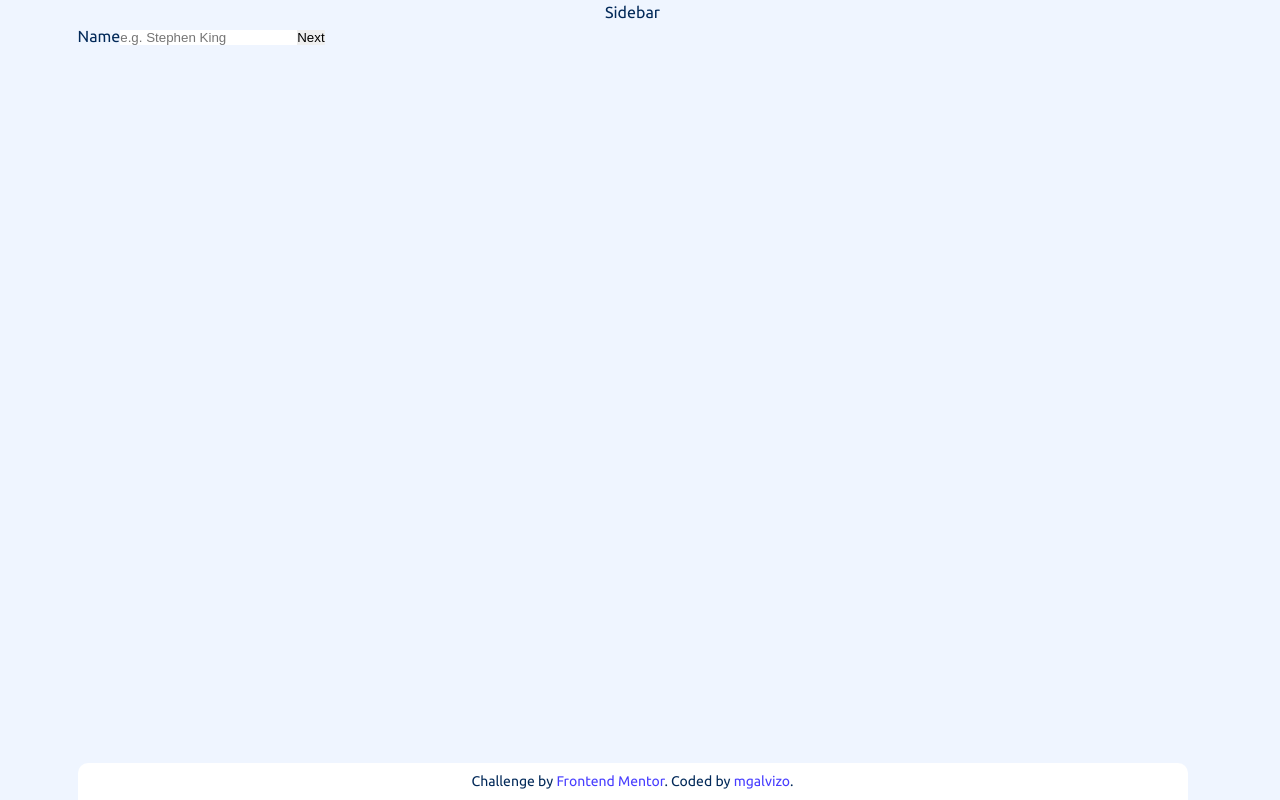
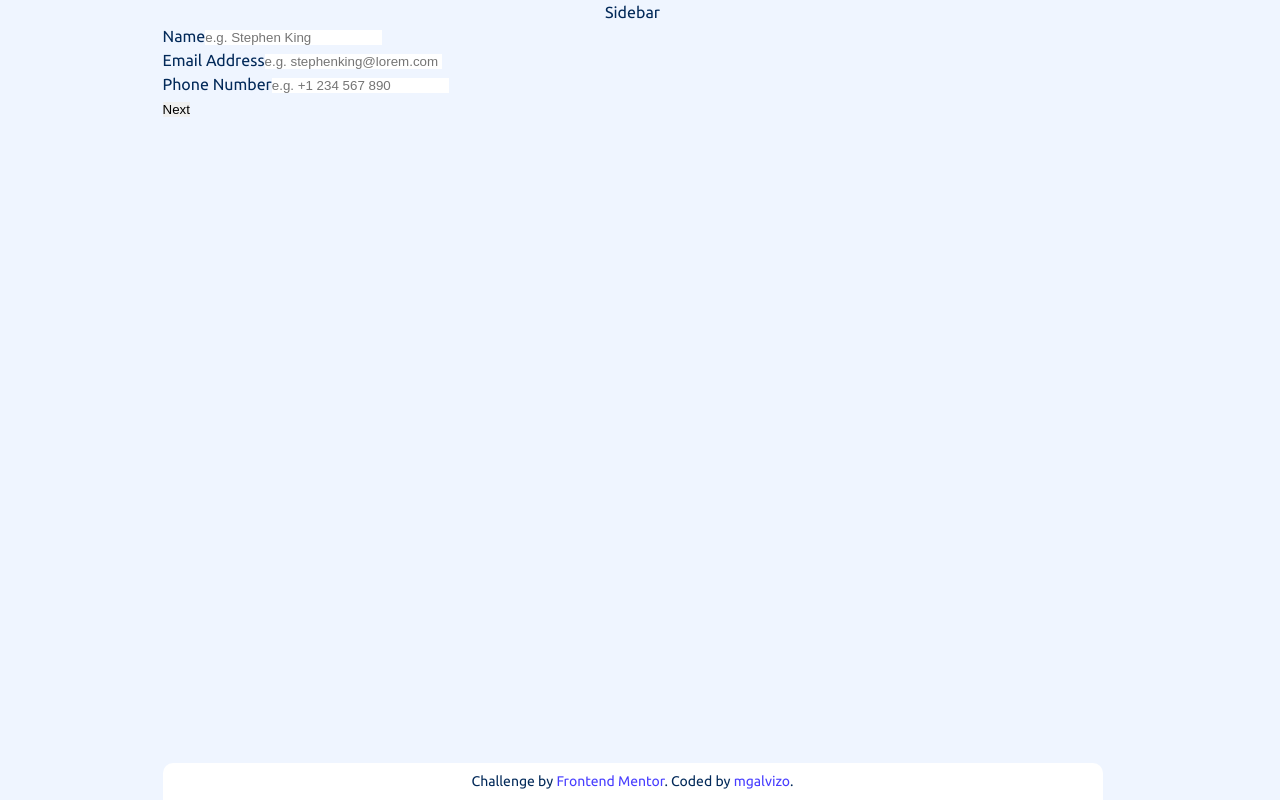
Before and after one commit to mgalvizo/multi-step-form-source, a React (Vite) app: page /#/personal-info in a window 1280 px wide. Built offline with nearby package versions, Linux system fonts and the light colour scheme.

Commit message:
add form control component, add step 1 inputs

```diff
--- /dev/null
+++ b/src/components/Form/FormControl.component.tsx
@@ -0,0 +1,24 @@
+import { JSX } from 'react';
+import StyledFormControl from '../styled/FormControl.styled';
+
+interface FormControlProps {
+    children?: JSX.Element;
+    labelText?: string;
+    errorMessage?: string;
+}
+
+const FormControl = ({
+    children,
+    labelText,
+    errorMessage,
+}: FormControlProps) => {
+    return (
+        <StyledFormControl>
+            <label htmlFor={children?.props.id}>{labelText}</label>
+            {children}
+            {errorMessage && <span>{errorMessage}</span>}
+        </StyledFormControl>
+    );
+};
+
+export default FormControl;
--- a/src/components/Steps/YourInfo.component.tsx
+++ b/src/components/Steps/YourInfo.component.tsx
@@ -2,17 +2,19 @@ import { useNavigate } from 'react-router-dom';
 import { useForm, FieldErrors } from 'react-hook-form';
 import StyledYourInfo from '../styled/YourInfo.styled';
 import StyledForm from '../styled/Form.styled';
+import FormControl from '../Form/FormControl.component';
+import { EMAIL_REGEX, PHONE_REGEX } from '../../utils/constants';
 
 type YourInfo = {
     name: string | undefined;
     email: string | undefined;
-    message: string | undefined;
+    phone: string | undefined;
 };
 
 const defaultValues = {
     name: undefined,
     email: undefined,
-    message: undefined,
+    phone: undefined,
 };
 
 const YourInfo = () => {
@@ -40,7 +42,10 @@ const YourInfo = () => {
                     onSubmit={handleSubmit(onSubmit, onError)}
                     autoComplete="off"
                 >
-                    <label htmlFor="name">Name</label>
+                    <FormControl
+                        labelText="Name"
+                        errorMessage={errors.name?.message}
+                    >
                         <input
                             type="text"
                             id="name"
@@ -50,7 +55,45 @@ const YourInfo = () => {
                                 required: 'This field is required',
                             })}
                         />
-                    {errors.name?.message && <span>{errors.name.message}</span>}
+                    </FormControl>
+                    <FormControl
+                        labelText="Email Address"
+                        errorMessage={errors.email?.message}
+                    >
+                        <input
+                            type="email"
+                            id="email"
+                            placeholder="e.g. stephenking@lorem.com"
+                            disabled={isSubmitting}
+                            {...register('email', {
+                                required: 'This field is required',
+                                pattern: {
+                                    value: EMAIL_REGEX,
+                                    message:
+                                        'Please input a valid email address',
+                                },
+                            })}
+                        />
+                    </FormControl>
+                    <FormControl
+                        labelText="Phone Number"
+                        errorMessage={errors.phone?.message}
+                    >
+                        <input
+                            type="text"
+                            id="phone"
+                            placeholder="e.g. +1 234 567 890"
+                            disabled={isSubmitting}
+                            {...register('phone', {
+                                required: 'This field is required',
+                                pattern: {
+                                    value: PHONE_REGEX,
+                                    message:
+                                        'Please input a valid phone number',
+                                },
+                            })}
+                        />
+                    </FormControl>
                     <button type="submit" disabled={isSubmitting}>
                         Next
                     </button>
--- /dev/null
+++ b/src/components/styled/FormControl.styled.ts
@@ -0,0 +1,5 @@
+import styled from 'styled-components';
+
+const StyledFormControl = styled.div``;
+
+export default StyledFormControl;
--- a/src/components/styled/GlobalStyle.styled.ts
+++ b/src/components/styled/GlobalStyle.styled.ts
@@ -2,7 +2,7 @@ import { createGlobalStyle } from 'styled-components';
 
 const GlobalStyle = createGlobalStyle`
 :root {
-    --max-content-width: 1110px;
+    --max-content-width: 940px;
     --max-design-width: 1440px;
     --base-fsz: 62.5%;
     --body-ffam: 'Ubuntu', sans-serif;
--- /dev/null
+++ b/src/utils/constants.ts
@@ -0,0 +1,5 @@
+export const EMAIL_REGEX =
+    /^(([^<>()[\]\\.,;:\s@"]+(\.[^<>()[\]\\.,;:\s@"]+)*)|(".+"))@((\[[0-9]{1,3}\.[0-9]{1,3}\.[0-9]{1,3}\.[0-9]{1,3}])|(([a-zA-Z\-0-9]+\.)+[a-zA-Z]{2,}))$/;
+
+export const PHONE_REGEX =
+    /^(\+\d{1,2}\s?)?\(?\d{3}\)?[\s.-]?\d{3}[\s.-]?\d{4}$/;
```
Lines whose indentation alone changed are shown as unchanged.
